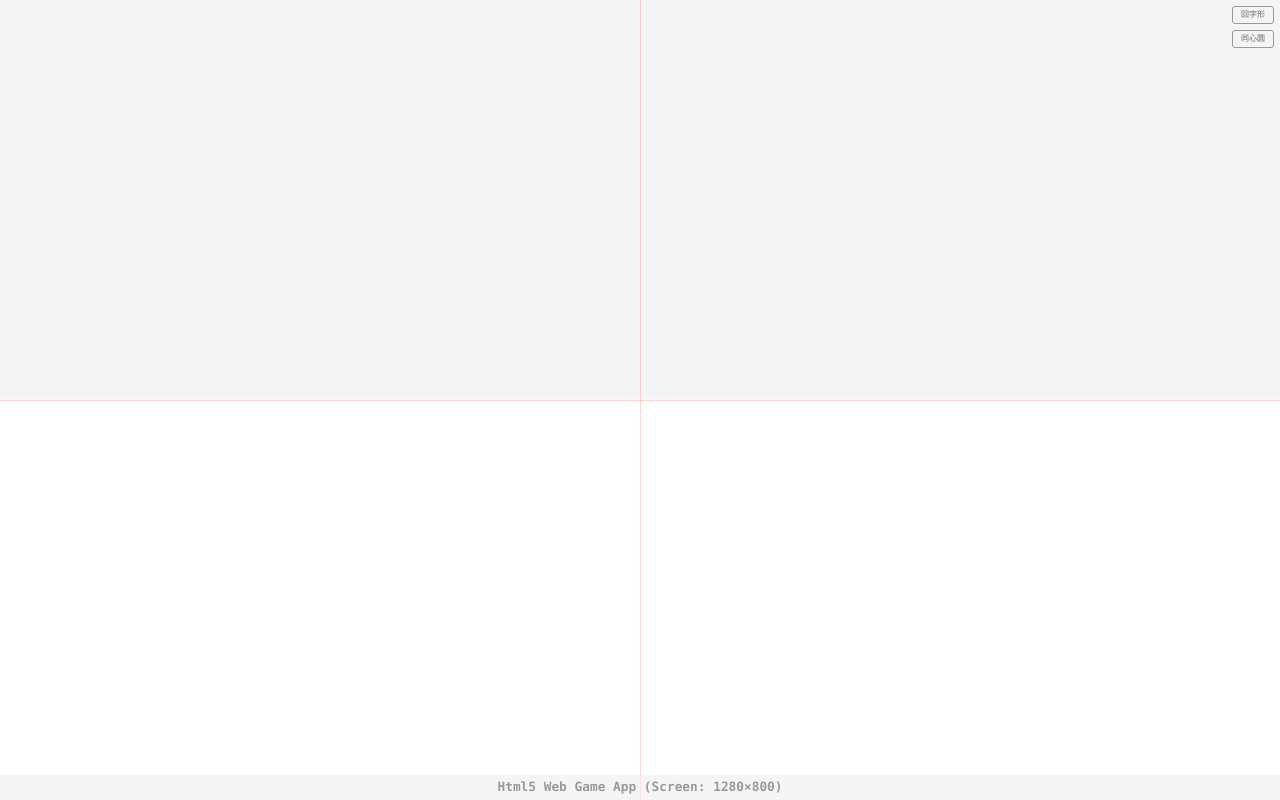
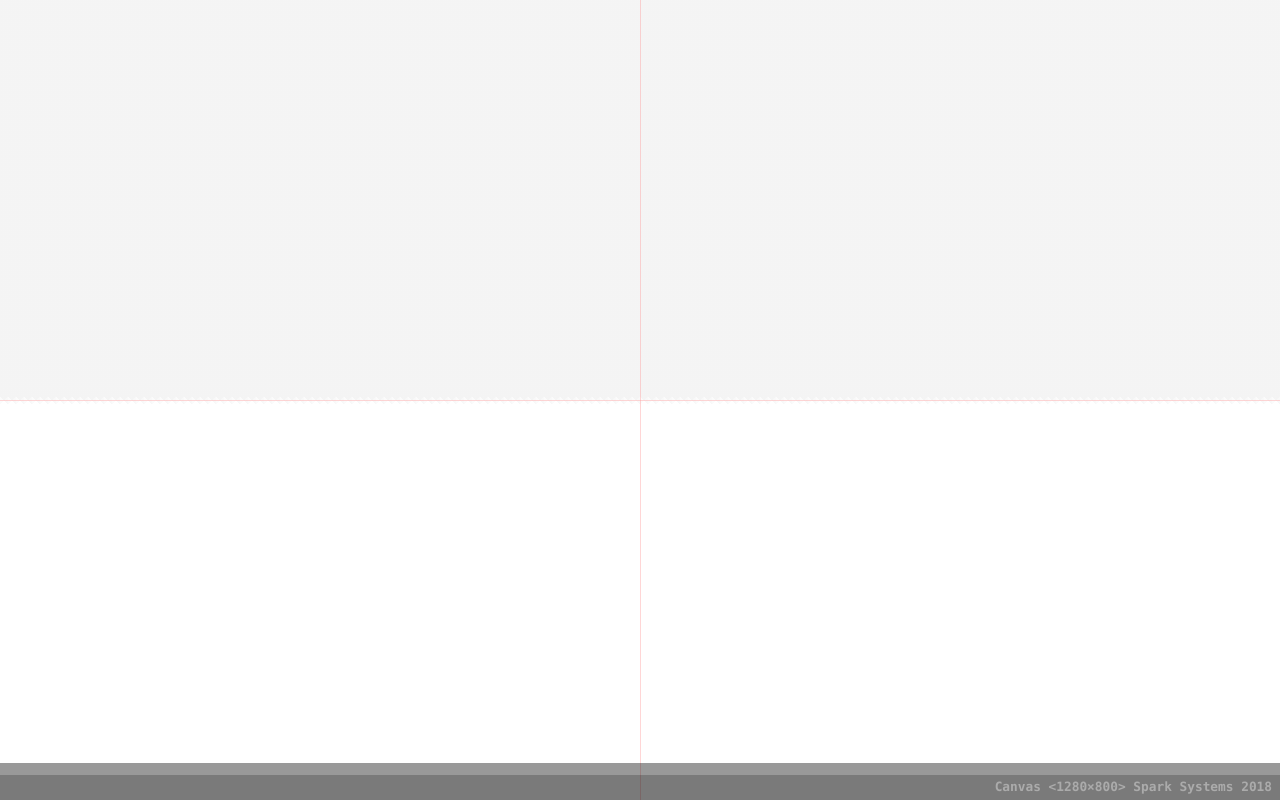
Before and after one commit to sparksystems/h5gapp, a website: page src/index.html in a window 1280 px wide. Drawn offline with Linux system fonts and the light colour scheme.

Commit message:
Rewrited entry page
2018-03-09 16:40

```diff
--- a/src/css/style.css
+++ b/src/css/style.css
@@ -14,27 +14,30 @@ body {
     overflow: hidden;
 }
 
-.marker {
-    padding: 6px;
+.debug {
+    background: #00000066;
     position: fixed;
     left: 0;
     right: 0;
     bottom: 0;
-    background: transparent;
+    z-index: 10000;
+}
+
+.debug .info {
+    padding: 6px 8px;
+    color: #99ffcccc;
+}
+
+.debug .mark {
+    padding: 6px 8px;
     white-space: nowrap;
-    color: #999;
-    background: #eeeeee99;
+    color: #cccccc99;
+    background: #00000033;
     font-size: .8em;
     font-weight: bold;
-    text-align: center;
+    text-align: right;
     text-transform: capitalize;
     cursor: pointer;
-    z-index: 10000;
-    opacity: 1;
-}
-
-.marker.active {
-    opacity: 0.3;
 }
 
 .canvas {
@@ -43,7 +46,7 @@ body {
     top: 0;
     background: #fff;
     background-image: repeating-linear-gradient(45deg, #ffffff66, #ffffff66 50%, #eeeeee66 50%, #eeeeee66), repeating-linear-gradient(-45deg, #ffffff66, #ffffff66 50%, #eeeeee66 50%, #eeeeee66);
-    background-size: 4px;
+    background-size: 8px;
     z-index: 1;
 }
 
--- a/src/index.html
+++ b/src/index.html
@@ -20,14 +20,16 @@
     <div class="h-line"></div>
     <div class="v-line"></div>
     <canvas class="canvas"
-            id="can"></canvas>
-    <ul class="btn-gp">
+            id="can"></canvas><!-- <ul class="btn-gp">
       <li class="btn"
           part="huizi">回字形</li>
       <li class="btn"
           part="tongxin">同心圆</li>
-    </ul>
-    <div class="marker"></div>
+    </ul> -->
+    <div class="debug">
+      <div class="info"></div>
+      <div class="mark"></div>
+    </div>
   </div>
   <script src="js/app.js"></script>
 </body>
--- a/src/js/app.js
+++ b/src/js/app.js
@@ -1,154 +1,19 @@
 var bw = window.innerWidth;
 var bh = window.innerHeight;
-var $mark = document.querySelector(".marker");
-var $btns = document.querySelectorAll(".btn-gp .btn");
-var can = document.getElementById("can");
+var $info = document.querySelector(".debug .info");
+var $mark = document.querySelector(".debug .mark");
+var can = document.querySelector("#can");
 var ctx = can.getContext("2d");
-var colors = [
-  "#eee",
-  "#eee",
-  "#eee",
-  "#eee",
-  "#eee",
-  "#eee",
-  "#eee",
-  "#eee",
-  "#eee",
-  "#eee",
-  "#eee",
-  "#eee",
-  "#eee",
-  "#eee",
-  "#eee",
-  "#eee",
-  "#eee",
-  "#ddd",
-  "#ddd",
-  "#ddd",
-  "#ddd",
-  "#ddd",
-  "#ccc",
-  "#ccc",
-  "#ccc",
-  "#999",
-  "#666",
-  "#333",
-  "#000"
-];
-var clen = colors.length;
 
-/* 按钮动作 */
-function btnsAction () {
-  for (var i = 0; i < $btns.length; i++) {
-    (function (index) {
-      $btns[index].onclick = function () {
-        for (var j = 0; j < $btns.length; j++) {
-          $btns[j].setAttribute("class", (j === index) ? "btn active" : "btn");
-        }
-        act = this.getAttribute("part");
-        console.log("选择：", act);
-      };
-    })(i);
-  }
-}
-
-var k1 = k2 = -1;
-
-/* 画回字形 */
-function huizi() {
-  var w = Math.sqrt(bw * bw + bh * bh) / (clen * 2 - 1);
-  var x = (bw - w ) / 2,
-    y = (bh - w) / 2;
-  for (var i = 0; i < clen - 1; i++) {
-    ctx.beginPath();
-    ctx.strokeStyle = colors[++k1 % clen];
-    ctx.closePath();
-    ctx.strokeRect(x - w * i, y - w * i, i * 2 * w + w, i * 2 * w + w);
-  }
-  if (act !== "" && act !== "huizi") {
-    console.log("回字型结束");
-  } else {
-    setTimeout(huizi, 220);
-  }
-}
-
-/* 画同心圆 */
-function tongxin() {
-  var x = bw / 2, y = bh / 2, w = Math.sqrt(bw * bw + bh * bh) / (clen * 2 - 1);
-  for (var i = 0; i < clen - 1; i++) {
-    ctx.beginPath();
-    ctx.strokeStyle = colors[++k2 % clen];
-    ctx.arc(x, y, i * w, 0, Math.PI * 2, true);
-    ctx.closePath();
-    ctx.stroke();
-  }
-  if (act !== "" && act !== "tongxin") {
-    console.log("同心圆结束");
-  } else {
-    setTimeout(tongxin, 120);
-  }
-}
-
-var act = "";
-/* 定时器 */
-function drawCanvas() {
-  switch (act) {
-    case "tongxin":
-      tongxin();
-      break;
-    case "huizi":
-      huizi();
-      break;
-    case "tuya":
-      // tuya();
-      break;
-    default:
-      break;
-  }
-  act = "";
-  setTimeout(drawCanvas, 4);
-}
+console.log($info, $mark);
 
 function autoSize() {
   bw = window.innerWidth;
   bh = window.innerHeight;
   can.width = bw;
   can.height = bh;
-  $mark.innerHTML = " html5 web game app" + " (screen: " + bw + "&times;" + bh + ")";
+  $mark.innerHTML = "canvas &lt;" + bw + "&times;" + bh + "&gt; spark systems 2018";
 }
 
 window.onresize = autoSize;
-
 autoSize();
-
-/* 涂鸦函数 */
-function tuya(){
-  return;
-  if (act == "tuya") {
-    can.onmousedown = function(ev) {
-      var e = ev || window.event;
-      ctx.moveTo(e.clientX - can.offsetLeft, e.clientY - can.offsetTop);
-      document.onmousemove = function(e) {
-        var ev = e || window.eent;
-        ctx.lineTo(ev.clientX - can.offsetLeft, ev.clientY - can.offsetTop);
-        ctx.stroke();
-      };
-      document.onmouseup = function() {
-        document.onmousemove = null;
-        document.onmouseup = null;
-      };
-    };
-  } else {
-    can.onmousedown = null;
-  }
-}
-
-var flag = false;
-$mark.onclick = function () {
-  flag = !flag;
-  $mark.setAttribute("class", flag ? "marker active" : "marker")
-  // tuya(flag);
-};
-
-drawCanvas();
-btnsAction();
```
Also changed, not shown: src/js/old.js (added, +126 -0 lines).
